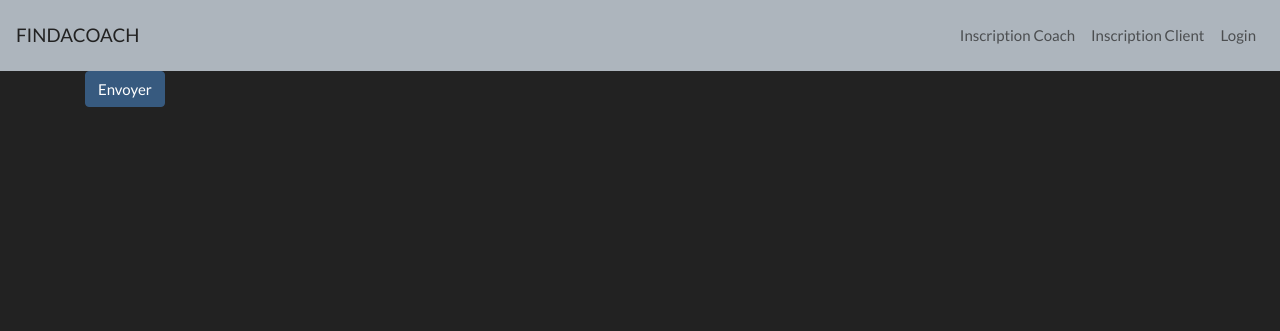
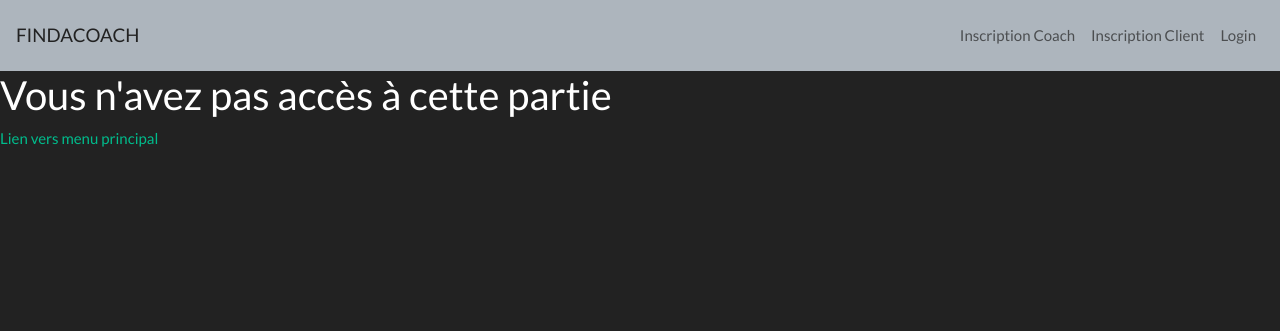
Before and after one commit to DeepMind78/Projet_fin_de_formation, a Symfony app: template templates/coach/index.html.twig in a window 1280 px wide. Shown: the top 331 px of the page. Run offline with Twig, Linux system fonts and the light colour scheme; the template is opened without the code that fills it, so the values that code supplies are empty; some libraries are stand-ins or nearby versions.

Commit message:
controle fiche coach accès

```diff
--- a/templates/coach/index.html.twig
+++ b/templates/coach/index.html.twig
@@ -3,11 +3,16 @@
 {% block title %}Fais ta fiche PD de Coach{% endblock %}
 
 {% block body %}
+{% if is_granted("ROLE_COACH") %}
 <div class="container">
  {{ form_start(ficheCoach) }}
  {{form_rest(ficheCoach)}}
 <button class='btn btn-primary' type="submit">Envoyer</button>
  {{ form_end(ficheCoach) }}
+</div>
+{% else %}
+    <h2>Vous n'avez pas accès à cette partie</h2>
+    <a href="{{path('home')}}">Lien vers menu principal</a>
+{% endif %}
 
-</div>
 {% endblock %}
```
Also changed, not shown: 1 other file.
